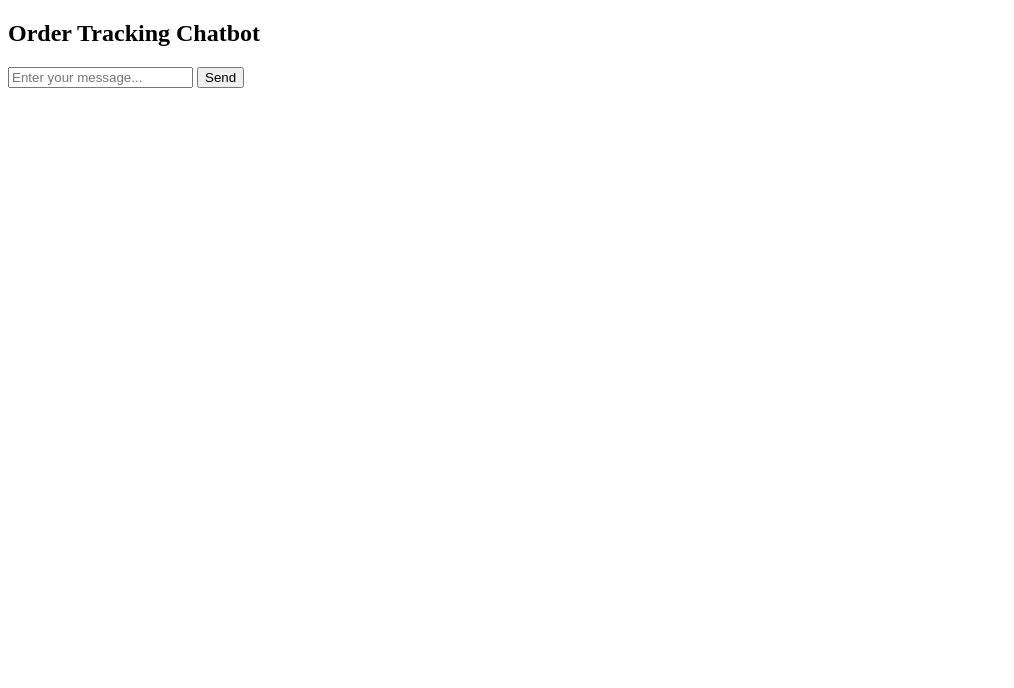
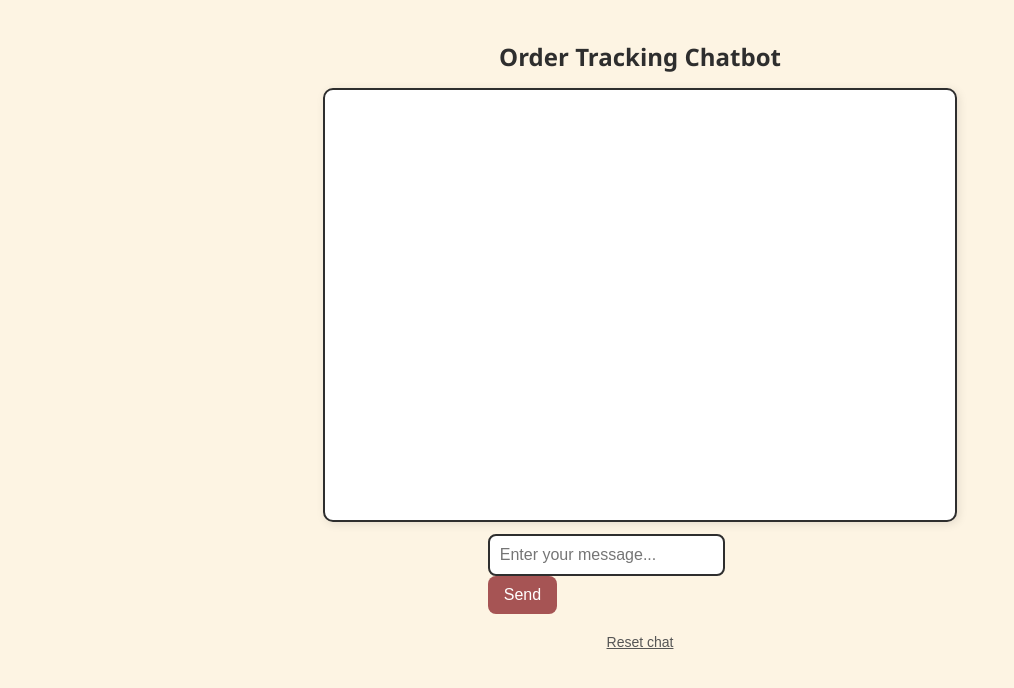
Before and after one commit to henrywisner8/tracking-practice, a website: page public/index.html in a window 1280 px wide. Shown: the whole page, without its empty margins (0-1014 px from the left). Drawn offline with Linux system fonts and the light colour scheme.

Commit message:
changed frontend

```diff
--- a/public/index.html
+++ b/public/index.html
@@ -1,32 +1,146 @@
 <!DOCTYPE html>
-<html>
+<html lang="en">
 <head>
-  <title>Embedded Chatbot</title>
-  <script>
-    async function sendMessage() {
-      const input = document.getElementById('input');
-      const chatbox = document.getElementById('chatbox');
+  <meta charset="UTF-8">
+  <title>Throwback Chatbot</title>
+  <style>
+    body {
+      font-family: 'Segoe UI', sans-serif;
+      background-color: #fdf4e3; /* off-white/cream background */
+      margin: 0;
+      padding: 20px;
+      display: flex;
+      flex-direction: column;
+      align-items: center;
+    }
 
-      const res = await fetch('https://tracking-practice-production.up.railway.app/api/chat', {
-  method: 'POST',
-  headers: { 'Content-Type': 'application/json' },
-  body: JSON.stringify({ message: input.value, threadId: localStorage.threadId })
-});
+    h2 {
+      color: #2e2e2e;
+      margin-bottom: 15px;
+    }
 
+    #chatbox {
+      width: 100%;
+      max-width: 600px;
+      height: 400px;
+      overflow-y: auto;
+      border: 2px solid #2e2e2e;
+      background-color: #fff;
+      padding: 15px;
+      border-radius: 10px;
+      margin-bottom: 12px;
+      box-shadow: 2px 2px 10px rgba(0, 0, 0, 0.1);
+    }
 
-      const data = await res.json();
-      localStorage.threadId = data.threadId;
+    #chatbox div {
+      margin-bottom: 10px;
+    }
 
-      chatbox.innerHTML += `<div><strong>You:</strong> ${input.value}</div>`;
-      chatbox.innerHTML += `<div><strong>Assistant:</strong> ${data.response}</div>`;
-      input.value = '';
+    input[type="text"] {
+      width: 70%;
+      padding: 10px;
+      border-radius: 8px;
+      border: 2px solid #2e2e2e;
+      font-size: 16px;
+      outline: none;
     }
-  </script>
+
+    button {
+      padding: 10px 16px;
+      font-size: 16px;
+      border-radius: 8px;
+      background-color: #a65454; /* maroon-like shade */
+      color: white;
+      border: none;
+      cursor: pointer;
+      transition: background-color 0.2s ease-in-out;
+    }
+
+    button:hover {
+      background-color: #8d4646;
+    }
+
+    button:disabled {
+      background-color: #ccc;
+      cursor: not-allowed;
+    }
+
+    .reset {
+      margin-top: 10px;
+      font-size: 14px;
+      color: #555;
+      background: none;
+      border: none;
+      cursor: pointer;
+      text-decoration: underline;
+    }
+
+    .reset:hover {
+      color: #000;
+    }
+  </style>
 </head>
 <body>
   <h2>Order Tracking Chatbot</h2>
   <div id="chatbox"></div>
-  <input type="text" id="input" placeholder="Enter your message...">
-  <button onclick="sendMessage()">Send</button>
+
+  <div>
+    <input type="text" id="input" placeholder="Enter your message...">
+    <button onclick="sendMessage()">Send</button>
+  </div>
+  <button class="reset" onclick="resetChat()">Reset chat</button>
+
+  <script>
+    const input = document.getElementById('input');
+    const chatbox = document.getElementById('chatbox');
+    const button = document.querySelector('button');
+
+    input.addEventListener('keypress', (e) => {
+      if (e.key === 'Enter') sendMessage();
+    });
+
+    function escapeHtml(text) {
+      return text.replace(/[&<>"']/g, match => ({
+        '&': '&amp;',
+        '<': '&lt;',
+        '>': '&gt;',
+        '"': '&quot;',
+        "'": '&#39;',
+      }[match]));
+    }
+
+    function resetChat() {
+      localStorage.removeItem('threadId');
+      chatbox.innerHTML = '';
+    }
+
+    async function sendMessage() {
+      const msg = input.value.trim();
+      if (!msg) return;
+
+      chatbox.innerHTML += `<div><strong>You:</strong> ${escapeHtml(msg)}</div>`;
+      input.value = '';
+      button.disabled = true;
+
+      try {
+        const res = await fetch('https://tracking-practice-production.up.railway.app/api/chat', {
+          method: 'POST',
+          headers: { 'Content-Type': 'application/json' },
+          body: JSON.stringify({ message: msg, threadId: localStorage.threadId })
+        });
+
+        const data = await res.json();
+        localStorage.threadId = data.threadId;
+
+        chatbox.innerHTML += `<div><strong>Assistant:</strong> ${escapeHtml(data.response)}</div>`;
+        chatbox.scrollTop = chatbox.scrollHeight;
+
+      } catch (err) {
+        chatbox.innerHTML += `<div style="color: red;"><strong>Error:</strong> ${escapeHtml(err.message)}</div>`;
+      }
+
+      button.disabled = false;
+    }
+  </script>
 </body>
 </html>
```
